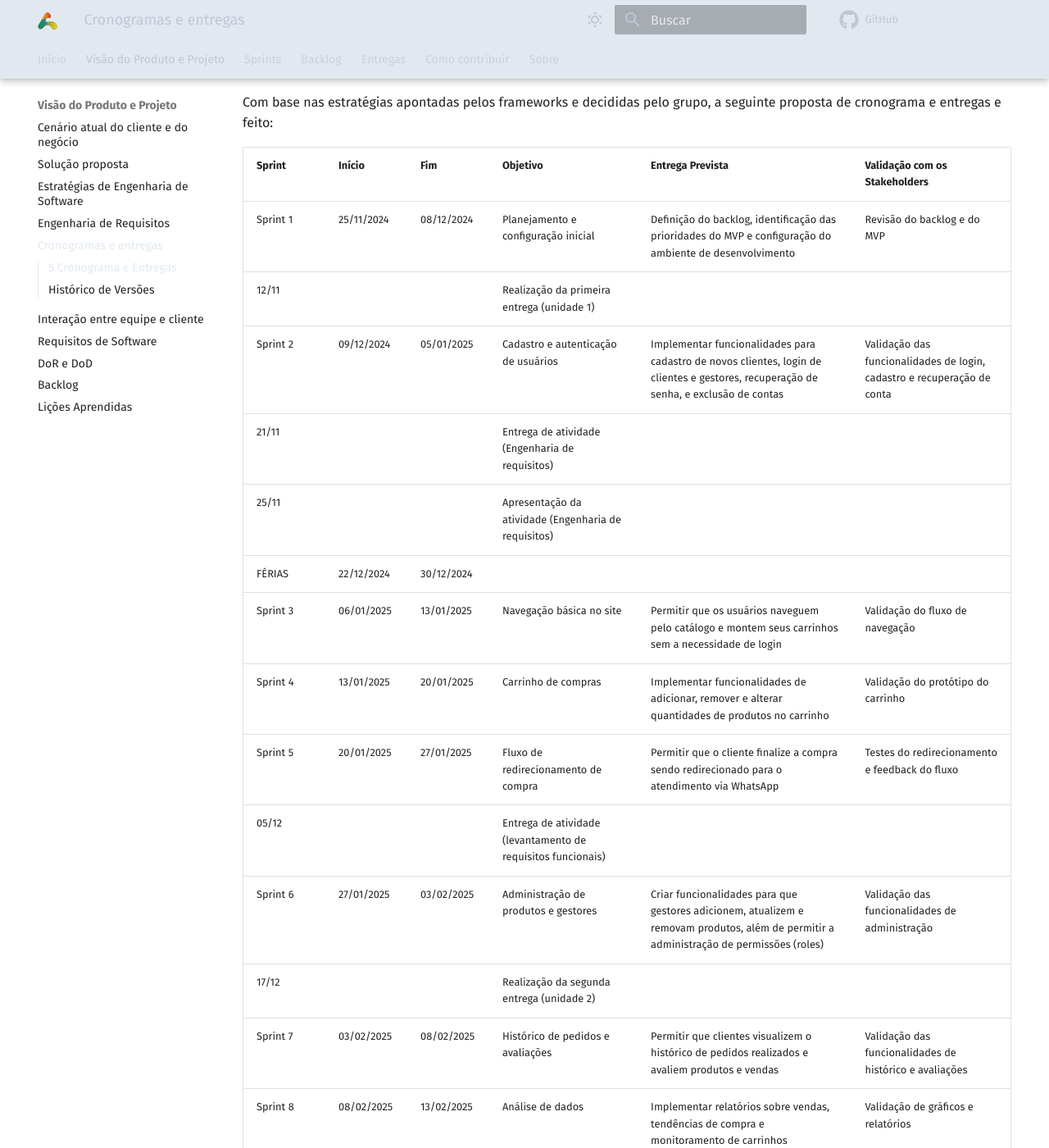
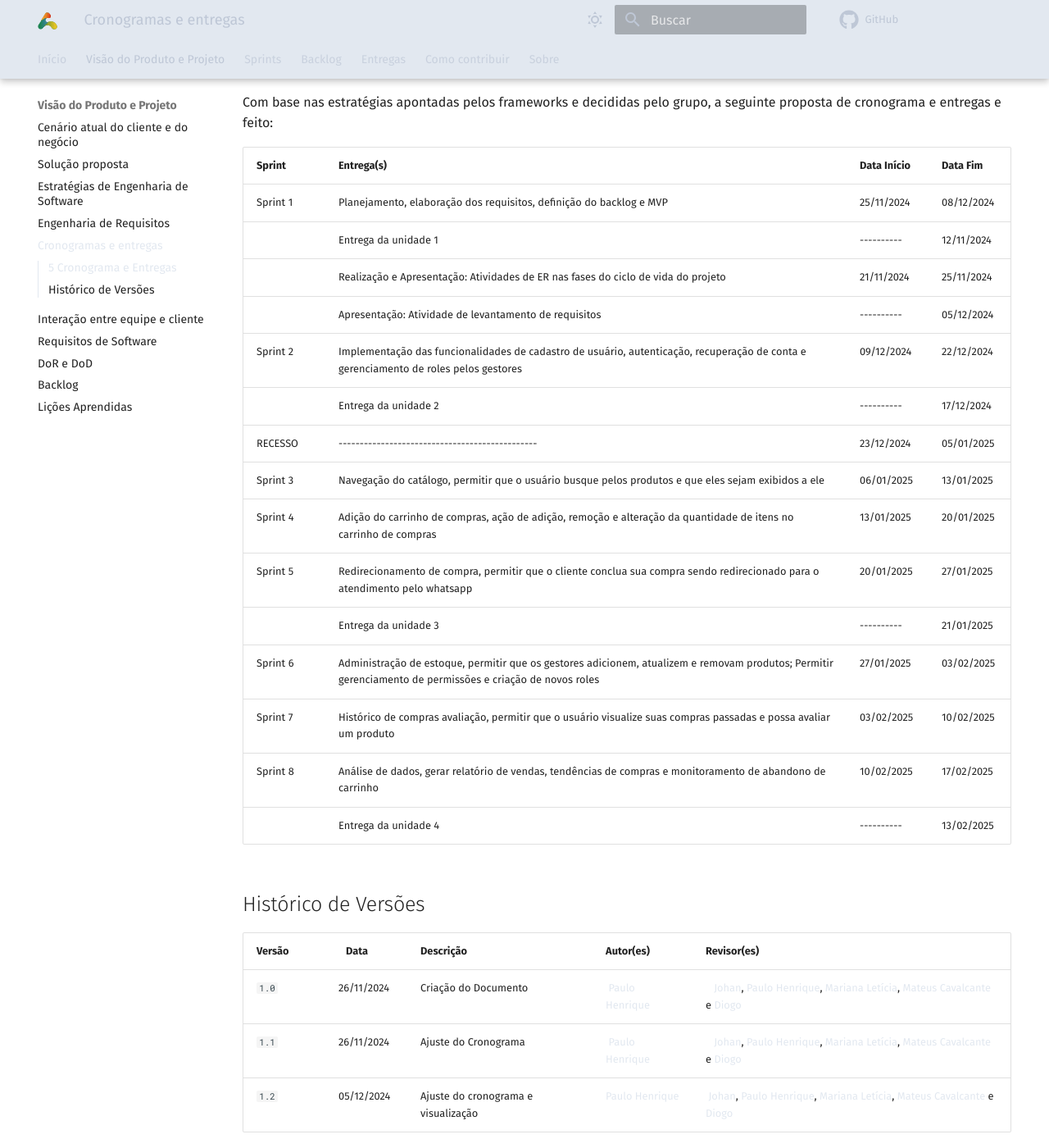
Before and after one commit to mdsreq-fga-unb/2024.2-T03-AutoReiTintas, an MkDocs documentation site: the page built from docs/auto-rei-tintas/docs/sections/product_vision/5_timeline.md, in a window 1280 px wide and 1400 px high, scrolled down 208 px. Shown: the whole window at 82% size. Built offline with MkDocs 1.6.1 and Material for MkDocs 9.7.7, drawn with Linux system fonts in a browser that asks for light colours; comment, search, counter and statistics services are not loaded; some of the changed text lies outside the part shown.

Commit message:
feat:timeline1.2

```diff
--- a/docs/auto-rei-tintas/docs/sections/product_vision/5_timeline.md
+++ b/docs/auto-rei-tintas/docs/sections/product_vision/5_timeline.md
@@ -1,32 +1,37 @@
 ## 5 Cronograma e Entregas
+
+
 
 Com base nas estratégias apontadas pelos frameworks e decididas pelo grupo, a seguinte proposta de cronograma e entregas e feito:
 
-| **Sprint** | **Início** | **Fim**    | **Objetivo**                                                 | **Entrega Prevista**                                                                                                                    | **Validação com os Stakeholders**                                       |
-| ---------- | ---------- | ---------- | ------------------------------------------------------------ | --------------------------------------------------------------------------------------------------------------------------------------- | ----------------------------------------------------------------------- |
-| Sprint 1   | 25/11/2024 | 08/12/2024 | Planejamento e configuração inicial                          | Definição do backlog, identificação das prioridades do MVP e configuração do ambiente de desenvolvimento                                | Revisão do backlog e do MVP                                             |
-| 12/11      |            |            | Realização da primeira entrega (unidade 1)                   |                                                                                                                                         |                                                                         |
-| Sprint 2   | 09/12/2024 | 05/01/2025 | Cadastro e autenticação de usuários                          | Implementar funcionalidades para cadastro de novos clientes, login de clientes e gestores, recuperação de senha, e exclusão de contas   | Validação das funcionalidades de login, cadastro e recuperação de conta |
-| 21/11      |            |            | Entrega de atividade (Engenharia de requisitos)              |                                                                                                                                         |                                                                         |
-| 25/11      |            |            | Apresentação da atividade (Engenharia de requisitos)         |                                                                                                                                         |                                                                         |
-| FÉRIAS     | 22/12/2024 | 30/12/2024 |                                                              |                                                                                                                                         |                                                                         |
-| Sprint 3   | 06/01/2025 | 13/01/2025 | Navegação básica no site                                     | Permitir que os usuários naveguem pelo catálogo e montem seus carrinhos sem a necessidade de login                                      | Validação do fluxo de navegação                                         |
-| Sprint 4   | 13/01/2025 | 20/01/2025 | Carrinho de compras                                          | Implementar funcionalidades de adicionar, remover e alterar quantidades de produtos no carrinho                                         | Validação do protótipo do carrinho                                      |
-| Sprint 5   | 20/01/2025 | 27/01/2025 | Fluxo de redirecionamento de compra                          | Permitir que o cliente finalize a compra sendo redirecionado para o atendimento via WhatsApp                                            | Testes do redirecionamento e feedback do fluxo                          |
-| 05/12      |            |            | Entrega de atividade (levantamento de requisitos funcionais) |                                                                                                                                         |                                                                         |
-| Sprint 6   | 27/01/2025 | 03/02/2025 | Administração de produtos e gestores                         | Criar funcionalidades para que gestores adicionem, atualizem e removam produtos, além de permitir a administração de permissões (roles) | Validação das funcionalidades de administração                          |
-| 17/12      |            |            | Realização da segunda entrega (unidade 2)                    |                                                                                                                                         |                                                                         |
-| Sprint 7   | 03/02/2025 | 08/02/2025 | Histórico de pedidos e avaliações                            | Permitir que clientes visualizem o histórico de pedidos realizados e avaliem produtos e vendas                                          | Validação das funcionalidades de histórico e avaliações                 |
-| Sprint 8   | 08/02/2025 | 13/02/2025 | Análise de dados                                             | Implementar relatórios sobre vendas, tendências de compra e monitoramento de carrinhos abandonados                                      | Validação de gráficos e relatórios                                      |
-| 21/01      |            |            | Realização da terceira entrega (unidade 3)                   |                                                                                                                                         |                                                                         |
-| 13/02      |            |            | Realização da quarta entrega (unidade 4)                     |                                                                                                                                         |                                                                         |
+
+
+| **Sprint** | **Entrega(s)** | **Data Início** | **Data Fim** |
+| ---| ---| ---| --- |
+| Sprint 1 | Planejamento, elaboração dos requisitos, definição do backlog e MVP | 25/11/2024 | 08/12/2024 |
+|  | Entrega da unidade 1 | \---------- | 12/11/2024 |
+|  | Realização e Apresentação: Atividades de ER nas fases do ciclo de vida do projeto | 21/11/2024 | 25/11/2024 |
+|  | Apresentação: Atividade de levantamento de requisitos | \---------- | 05/12/2024 |
+| Sprint 2 | Implementação das funcionalidades de cadastro de usuário, autenticação, recuperação de conta e gerenciamento de roles pelos gestores | 09/12/2024 | 22/12/2024 |
+|  | Entrega da unidade 2 | \---------- | 17/12/2024 |
+| RECESSO | \----------------------------------------------- | 23/12/2024 | 05/01/2025 |
+| Sprint 3 | Navegação do catálogo, permitir que o usuário busque pelos produtos e que eles sejam exibidos a ele | 06/01/2025 | 13/01/2025 |
+| Sprint 4 | Adição do carrinho de compras, ação de adição, remoção e alteração da quantidade de itens no carrinho de compras | 13/01/2025 | 20/01/2025 |
+| Sprint 5 | Redirecionamento de compra, permitir que o cliente conclua sua compra sendo redirecionado para o atendimento pelo whatsapp | 20/01/2025 | 27/01/2025 |
+|  | Entrega da unidade 3 | \---------- | 21/01/2025 |
+| Sprint 6 | Administração de estoque, permitir que os gestores adicionem, atualizem e removam produtos; Permitir gerenciamento de permissões e criação de novos roles | 27/01/2025 | 03/02/2025 |
+| Sprint 7 | Histórico de compras avaliação, permitir que o usuário visualize suas compras passadas e possa avaliar um produto | 03/02/2025 | 10/02/2025 |
+| Sprint 8 | Análise de dados, gerar relatório de vendas, tendências de compras e monitoramento de abandono de carrinho | 10/02/2025 | 17/02/2025 |
+|  | Entrega da unidade 4 | \---------- | 13/02/2025 |
+
+
 
 ## Histórico de Versões
 
-| Versão |    Data     | Descrição                                 | Autor(es)                                        | Revisor(es)                                        |
-| ------ | :---------: | ----------------------------------------- | ------------------------------------------------ | ----------------------------------------------------------------------------------------------------------------------------------------------------------------------------------------------------------------------------------------------------- |
-| `1.0`  | 26/11/2024  | Criação do Documento                      |  [Paulo Henrique](https://github.com/Nanashii76) |    [Johan](https://github.com/johan-rocha), [Paulo Henrique](https://github.com/Nanashii76), [Mariana Letícia](https://github.com/Marianannn), [Mateus Cavalcante](https://github.com/mateuscavati) e [Diogo](https://github.com/Diogo-Barboza)       |
 
-| Versão |    Data     | Descrição                                 | Autor(es)                                        | Revisor(es)                                                                                                                                                                                                                                           |
-| ------ | :---------: | ----------------------------------------- | ------------------------------------------------ | ----------------------------------------------------------------------------------------------------------------------------------------------------------------------------------------------------------------------------------------------------- |
-| `1.1`  | 26/11/2024  | Ajuste do Cronograma                      |  [Paulo Henrique](https://github.com/Nanashii76) |    [Johan](https://github.com/johan-rocha), [Paulo Henrique](https://github.com/Nanashii76), [Mariana Letícia](https://github.com/Marianannn), [Mateus Cavalcante](https://github.com/mateuscavati) e [Diogo](https://github.com/Diogo-Barboza)       |
+
+| Versão |    Data | Descrição | Autor(es) | Revisor(es) |
+| ---| ---| ---| ---| --- |
+| `1.0` | 26/11/2024 | Criação do Documento |  [Paulo Henrique](https://github.com/Nanashii76) |    [Johan](https://github.com/johan-rocha), [Paulo Henrique](https://github.com/Nanashii76), [Mariana Letícia](https://github.com/Marianannn), [Mateus Cavalcante](https://github.com/mateuscavati) e [Diogo](https://github.com/Diogo-Barboza) |
+| `1.1` | 26/11/2024 | Ajuste do Cronograma |  [Paulo Henrique](https://github.com/Nanashii76) |    [Johan](https://github.com/johan-rocha), [Paulo Henrique](https://github.com/Nanashii76), [Mariana Letícia](https://github.com/Marianannn), [Mateus Cavalcante](https://github.com/mateuscavati) e [Diogo](https://github.com/Diogo-Barboza) |
+| `1.2` | 05/12/2024 | Ajuste do cronograma e visualização | [Paulo Henrique](https://github.com/Nanashii76) |  [Johan](https://github.com/johan-rocha), [Paulo Henrique](https://github.com/Nanashii76), [Mariana Letícia](https://github.com/Marianannn), [Mateus Cavalcante](https://github.com/mateuscavati) e [Diogo](https://github.com/Diogo-Barboza) |
```
